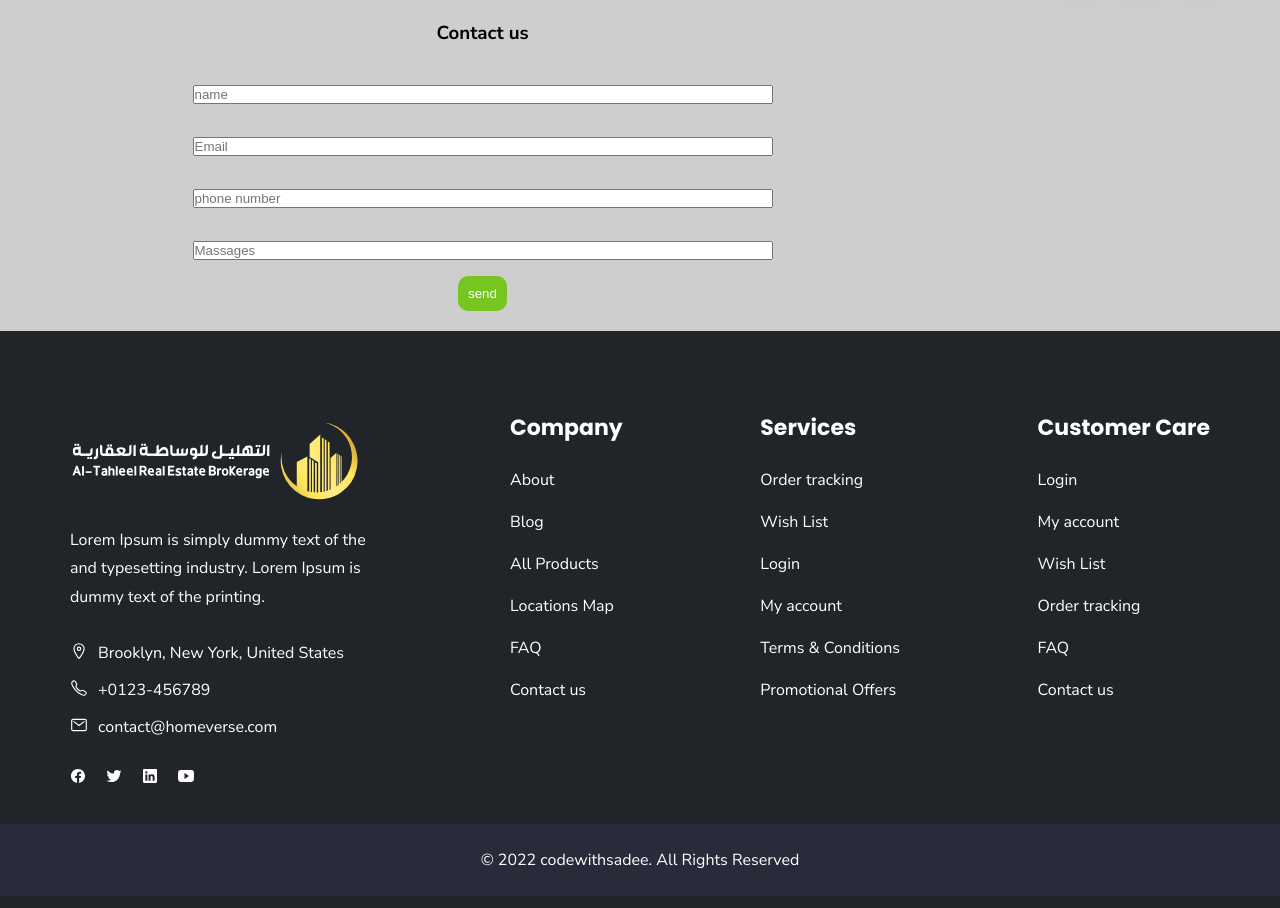
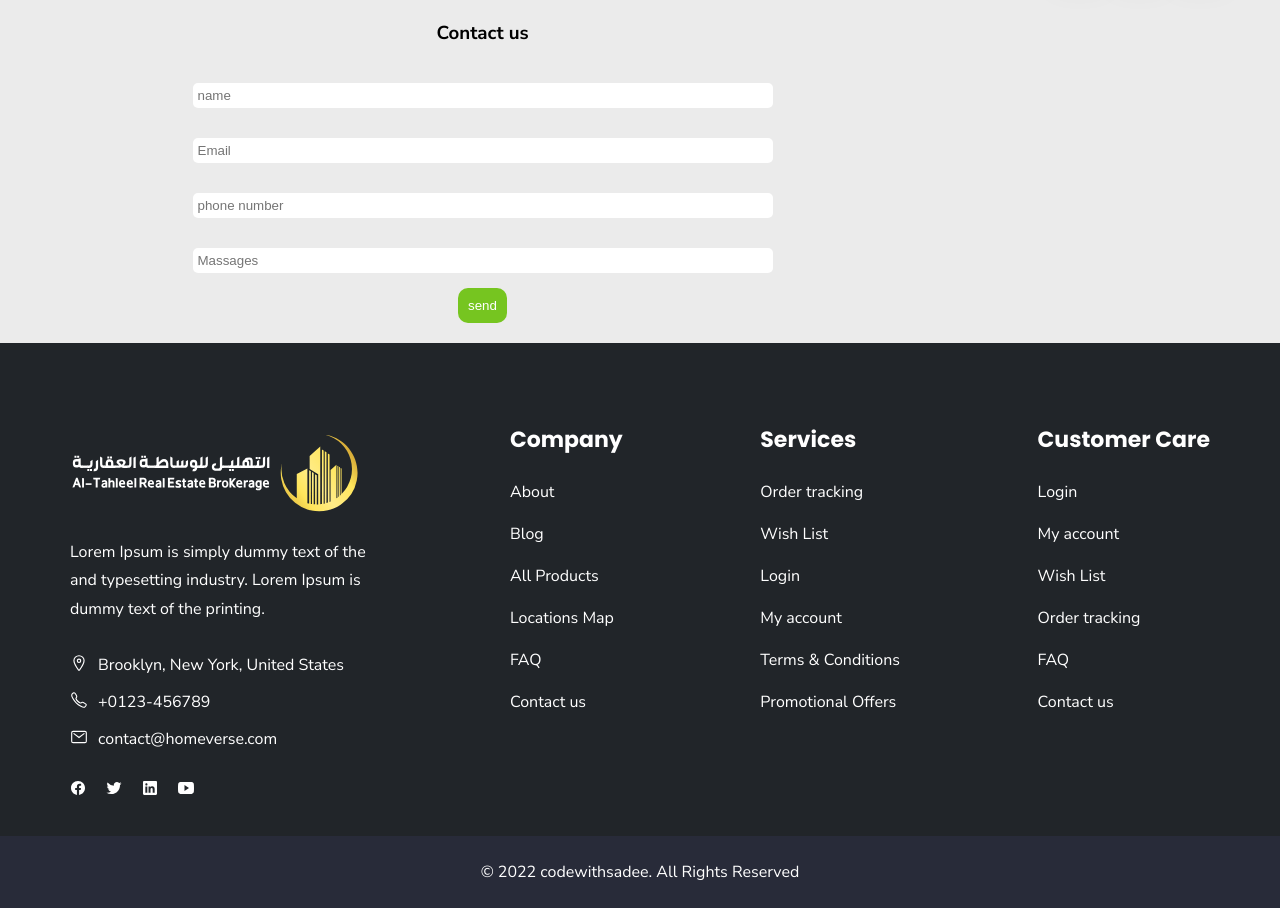
Before and after one commit to mohannadprogrammer/Tahleel, a PHP site: page /contact.php in a window 1280 px wide. Shown: the part 163-1071 px from the top of the page. Run offline with PHP 8.4, Linux system fonts and the light colour scheme; data that the repository does not hold is empty.

Commit message:
complete contact pages

```diff
--- a/assets/css/update.css
+++ b/assets/css/update.css
@@ -13,7 +13,7 @@ div.form-container{
     display: flex;
     justify-content: space-around;
     padding:20px;
-    background: rgb(207, 206, 206);
+    background: rgb(235 235 235);
 }
 .form{
     display: flex;
@@ -30,6 +30,9 @@ div.form-container{
 }
 .input input{
     width:100%;
+    padding: 5px;
+    border: none;
+    border-radius: 5px;
 }
 .button{
     padding:10px;
```
